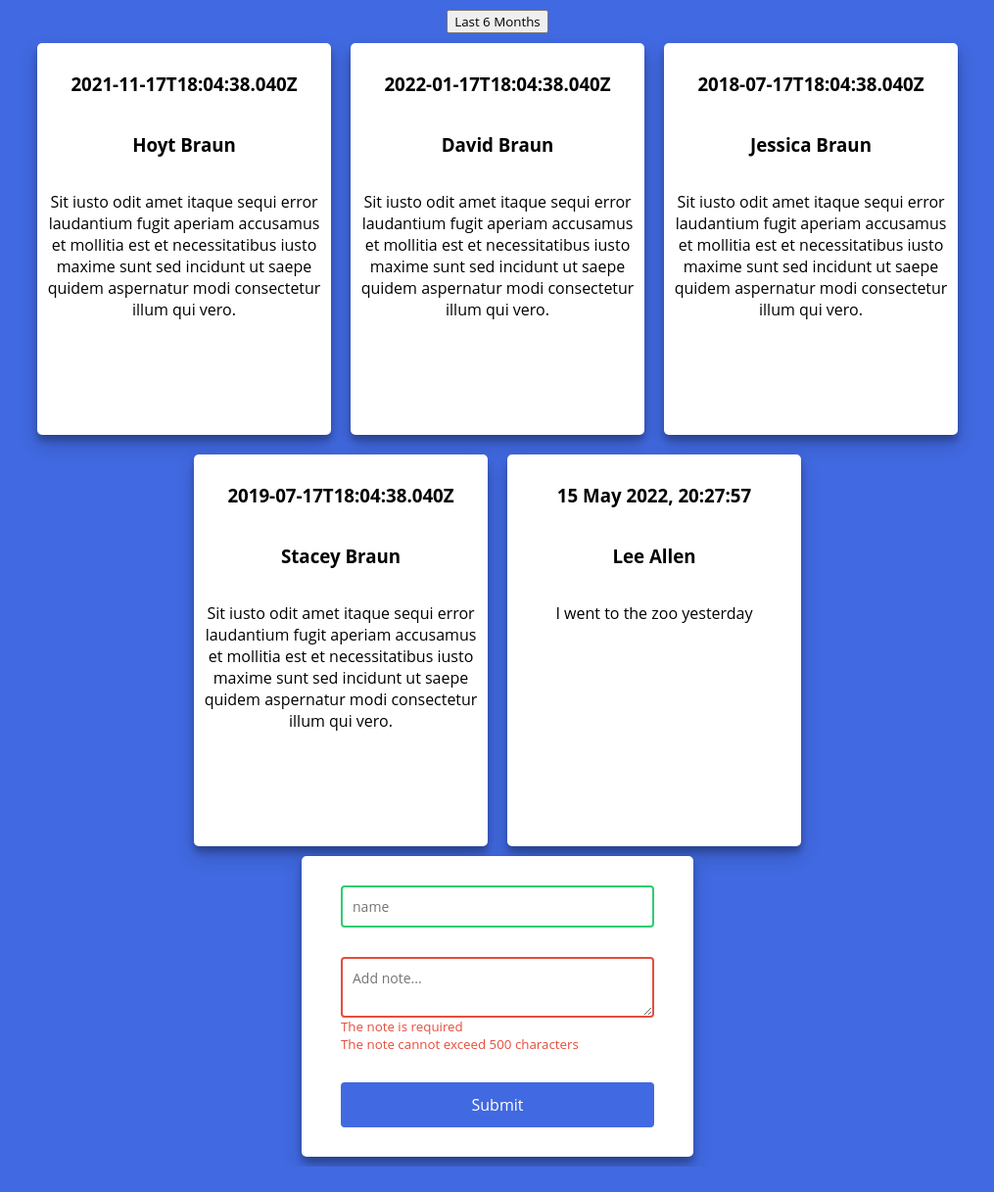
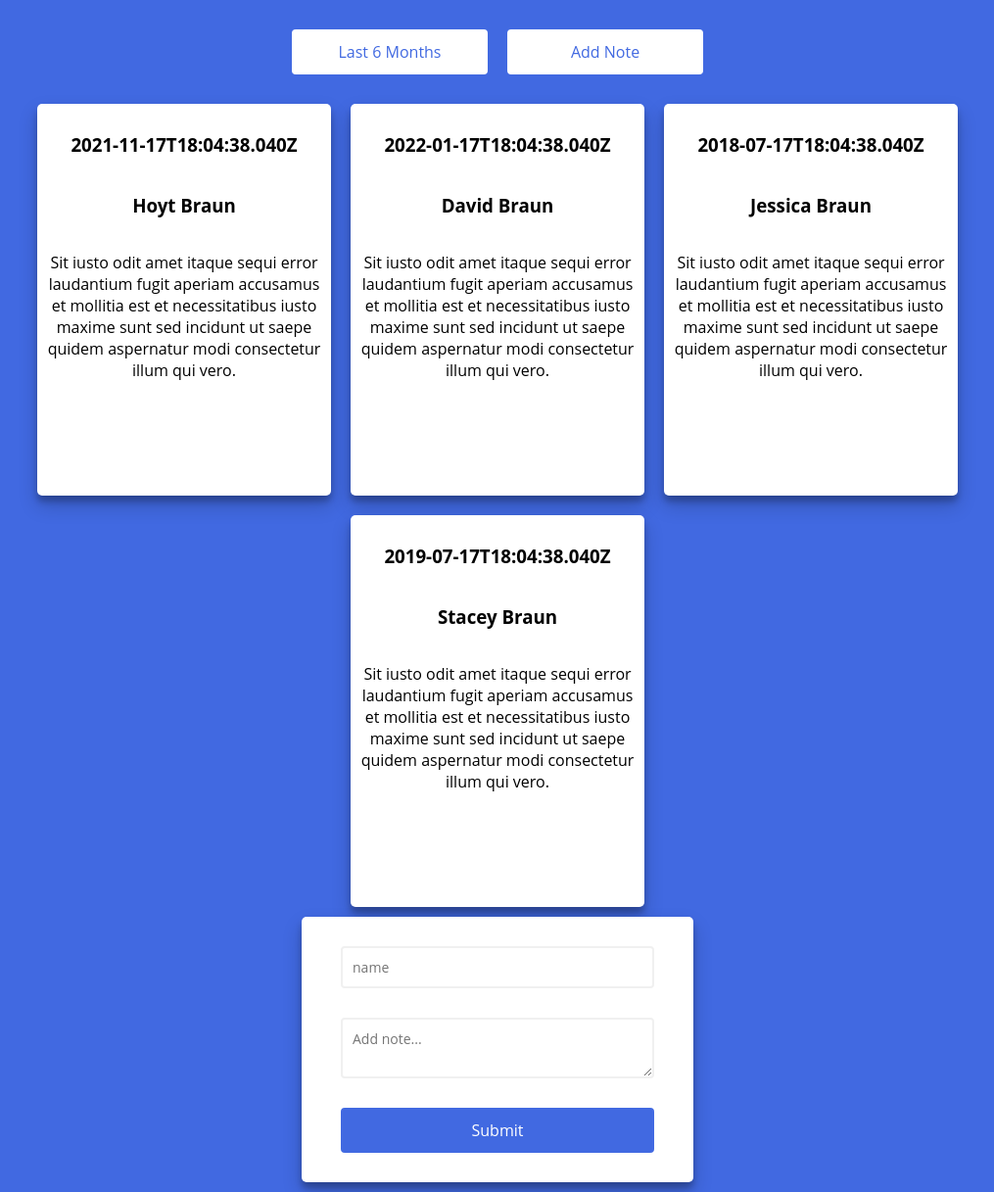
Before and after one commit to leeallen737/LDMS-Coding-Challenge, a React (Create React App) app in the folder client/: page / in a window 1280 px wide. Shown: the whole page at 98% size, without its empty margins (132-1147 px from the left). Before the commit the page ends 1191 px from the top, so only its background shows below. Built offline with nearby package versions, Linux system fonts and the light colour scheme; data requests are answered from the project's data file.

Commit message:
created form component and added form validation functions and scss for functionality

```diff
--- a/client/notes.json
+++ b/client/notes.json
@@ -23,12 +23,6 @@
       "createdAt": "2019-07-17T18:04:38.040Z",
       "user": "Stacey Braun",
       "note": "Sit iusto odit amet itaque sequi error laudantium fugit aperiam accusamus et mollitia est et necessitatibus iusto maxime sunt sed incidunt ut saepe quidem aspernatur modi consectetur illum qui vero."
-    },
-    {
-      "createdAt": "15 May 2022, 20:27:57",
-      "user": "Lee Allen",
-      "note": "I went to the zoo yesterday",
-      "id": 33
     }
   ]
 }
--- a/client/src/App.jsx
+++ b/client/src/App.jsx
@@ -1,7 +1,8 @@
 import React, {useEffect} from 'react'
 import "./App.scss";
 import Note from './Components/Note'
-import Button from './Components/ToggleButton';
+import Button from './Components/Button';
+import Form from './Components/Form';
 // const { createProxyMiddleware } = require('http-proxy-middleware');
 function App() {
   // const apiProxy = createProxyMiddleware({
@@ -20,13 +21,15 @@ function App() {
   //   }
 
   //   myFunction()
+
+  //couldn't get the backend from template working due to CORS but this attempted work around didn't mitigate.
+  //so I created a mock backend using json-server installed in the frontend dependencies instead using port 5000. 'npm run server'.
   const [lessThanSixMonths, updateLessThansixMonths] = React.useState(false)
   const [myNotes, updateMyNotes] = React.useState([])
-  const [myNote, updateMyNote] = React.useState('')
-  const [myName, updateMyName] = React.useState('')
+  const [addNoteForm, updateAddNoteForm] = React.useState(true)
 
-  console.log(myName)
 
+  //Fetch Notes from json-server backend
   useEffect(() => {
     const getTasks = async () => {
       const notesFromServer = await fetchNotes()
@@ -36,7 +39,6 @@ function App() {
     getTasks()
   }, [])
 
-  //Fetch Notes
   const fetchNotes = async () => {
     const res = await fetch('http://localhost:5000/notes')
     const data = await res.json()
@@ -55,7 +57,6 @@ function App() {
     })
 
     const data = await res.json()
-    // console.log(data)
     updateMyNotes([...myNotes, data])
     console.log(myNotes)
 
@@ -70,18 +71,7 @@ function App() {
     }
   );
 
-  //submit form
-
-  const handleSubmit = (e) => {
-    e.preventDefault()
-    // console.log({myName, myNote})
-    addNote({createdAt:date, user:myName, note: myNote})
-    updateMyNote('')
-    updateMyName('')
-  }
-
-  // console.log(myNotes)
-
+  //Created a date for 6 months ago
   let sixMonthsAgo = new Date();
   sixMonthsAgo.setMonth(sixMonthsAgo.getMonth() - 6);
 
@@ -94,19 +84,23 @@ function App() {
     }
   );
 
+
+  //filter notes less than 6 months
   const myFilteredNotes = myNotes.filter((filteredNote) => {
     return Date.parse(filteredNote.createdAt) > Date.parse(compareSixMonths)
   })
 
+  //toggle button for toggle function
   const toggleNotes = () => {
     updateLessThansixMonths(prevState => !prevState)
-    // console.log(lessThanSixMonths)
   }
 
   return (
     <div className="App">
-
-      <Button toggleNotes={toggleNotes} timeScale={lessThanSixMonths}/>
+      <header>
+        <Button clickFunction={toggleNotes} text={lessThanSixMonths ? 'All Notes' : 'Last 6 Months'}/>
+        <Button clickFunction={() => updateAddNoteForm(prevState => !prevState)} text='Add Note'/>
+      </header>
 
       <div className="notes">
           { lessThanSixMonths ? myFilteredNotes.map((note) => {
@@ -124,31 +118,9 @@ function App() {
         })
         }
       </div>
-      <div id="container">
-      <form id="form" onSubmit={handleSubmit} className="my-form">
-      <div id="form-container">
-        <input
-        placeholder="name"
-        id="name"
-        className="success"
-        value={myName}
-        onChange={(e) => updateMyName(e.target.value)}
-        type="text"></input>
-      </div>
-      <div id="form-container">
-        <textarea
-        placeholder="Add note..."
-        id="my-note"
-        className="error"
-        value={myNote}
-        onChange={(e) => updateMyNote(e.target.value)}
-        type="text" />
-        <small id="error-note-required">The note is required</small>
-        <small id="error-500-exceeded">The note cannot exceed 500 characters</small>
-      </div>
-        <button id="submit">Submit</button>
-      </form>
+      <div id="container" className={addNoteForm ? 'reveal' : 'hide'} >
 
+        <Form date={date} addNote={addNote}/>
       </div>
     </div>
   );
--- a/client/src/App.scss
+++ b/client/src/App.scss
@@ -16,6 +16,36 @@ body {
 }
 
 .App {
+
+  header {
+    display: flex;
+    margin: 10px;
+
+    .button {
+    background-color: #fff;
+    border: 2px solid #fff;
+    color: royalblue;
+    font-size: 16px;
+    padding: 10px;
+    width: 200px;
+    border-radius: 4px;
+    cursor: pointer;
+    display: inline-block;
+    &:hover {
+      transform: scale(1.1);
+      transition: all 1s ease-in-out;
+    }
+  }
+  }
+
+
+  .reveal {
+    display: block;
+  }
+  .hide {
+    display: none;
+  }
+
   text-align: center;
   margin: 10px 20px;
   display: flex;
@@ -37,6 +67,7 @@ body {
     flex-direction: column;
     justify-content: flex-start;
     box-shadow: 0 10px 20px rgba(0,0,0,0.19), 0 6px 6px rgba(0,0,0,0.23);
+    overflow-y:auto;
   }
 
   #container {
@@ -46,6 +77,7 @@ body {
     width: 400px;
     max-width: 100%;
     box-shadow: 0 10px 20px rgba(0,0,0,0.19), 0 6px 6px rgba(0,0,0,0.23);
+
     #form {
       padding: 30px 40px;
       #form-container {
--- /dev/null
+++ b/client/src/Components/Button.jsx
@@ -0,0 +1,11 @@
+const Button = ( {clickFunction, text} ) => {
+    return (
+    <header>
+        <nav>
+          <button  onClick={clickFunction} className='button'>{text}</button>
+        </nav>
+    </header>
+    )
+}
+
+export default Button
--- /dev/null
+++ b/client/src/Components/Form.jsx
@@ -0,0 +1,62 @@
+import React from 'react'
+
+    const Form = ( {addNote, date} ) => {
+    const [myNote, updateMyNote] = React.useState('')
+    const [myName, updateMyName] = React.useState('')
+    const [tooManyCharacters, updateTooManyCharacters] = React.useState(false)
+    const [aNoteIsRequired, updateANoteIsRequired] = React.useState(false)
+
+  const checkCharacters = () => {
+    if (myNote.length > 500) {
+      updateTooManyCharacters(true)
+    }else if (myNote.length === 0){
+      updateANoteIsRequired(true)
+    }else {
+      updateTooManyCharacters(false)
+      updateANoteIsRequired(false)
+      addNote({createdAt:date, user:myName, note: myNote})
+      updateMyNote('')
+      updateMyName('')
+    }
+  }
+
+    const handleSubmit = (e) => {
+        e.preventDefault()
+        checkCharacters(e)
+
+      }
+
+    return (
+        <form id="form" onSubmit={handleSubmit} className="my-form">
+        <div id="form-container">
+          <input
+          placeholder="name"
+          id="name"
+
+          value={myName}
+          onChange={(e) => updateMyName(e.target.value)}
+          type="text"></input>
+        </div>
+        <div id="form-container">
+          <textarea
+          placeholder="Add note..."
+          id="my-note"
+          className={tooManyCharacters ? 'error' : ''}
+          value={myNote}
+          onChange={(e) => updateMyNote(e.target.value)}
+          type="text" />
+          {
+            aNoteIsRequired && <small id="error-note-required">The note is required</small>
+          }
+
+          {
+            tooManyCharacters && <small id="error-500-exceeded">The note cannot exceed 500 characters</small>
+          }
+
+        </div>
+          <button id="submit">Submit</button>
+        </form>
+    )
+}
+
+export default Form
--- a/client/src/Components/ToggleButton.jsx
+++ /dev/null
@@ -1,11 +0,0 @@
-const Button = ( {toggleNotes, timeScale} ) => {
-    return (
-    <header>
-        <nav>
-          <button onClick={toggleNotes}>{timeScale ? 'All Notes' : 'Last 6 Months'}</button>
-        </nav>
-    </header>
-    )
-}
-
-export default Button
```
